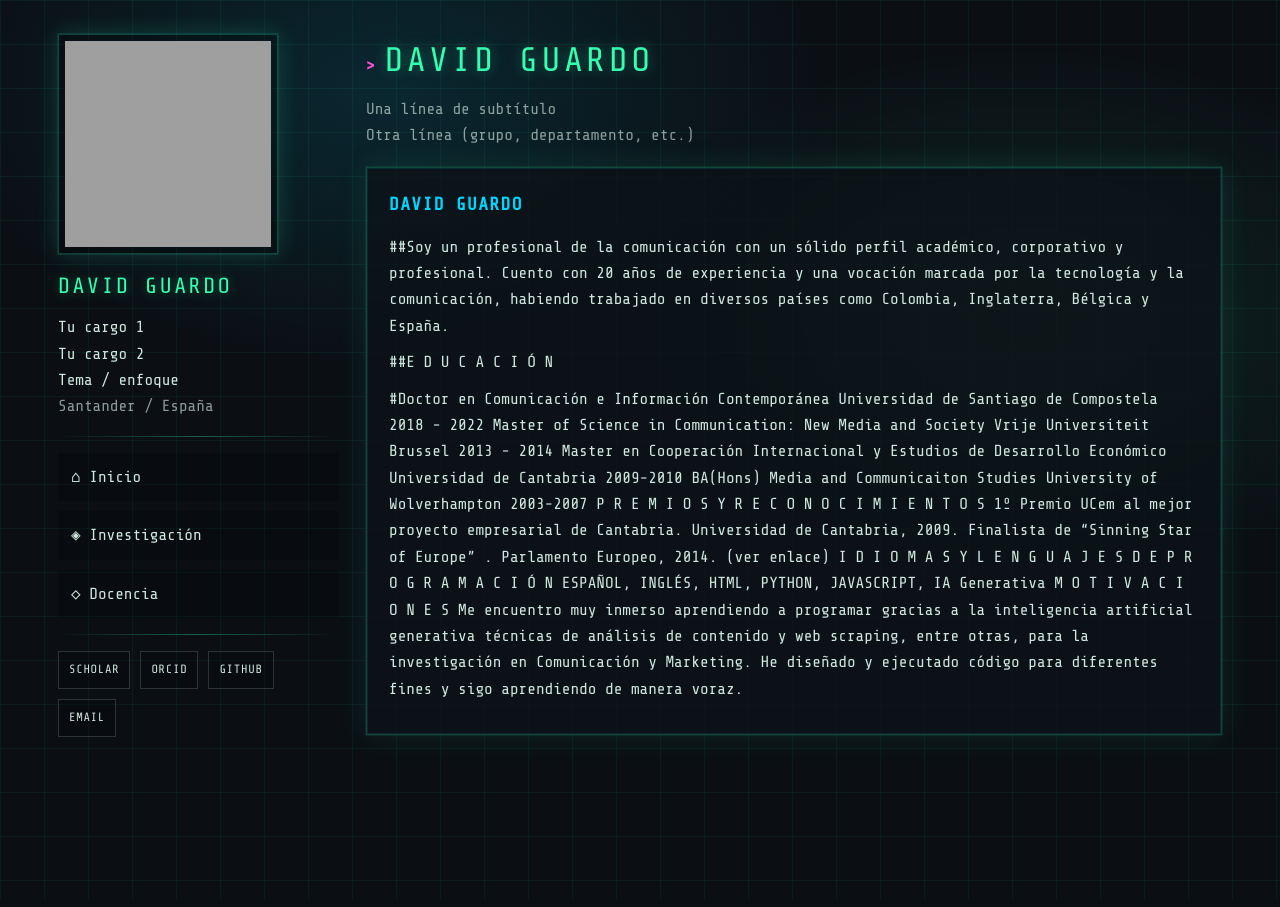
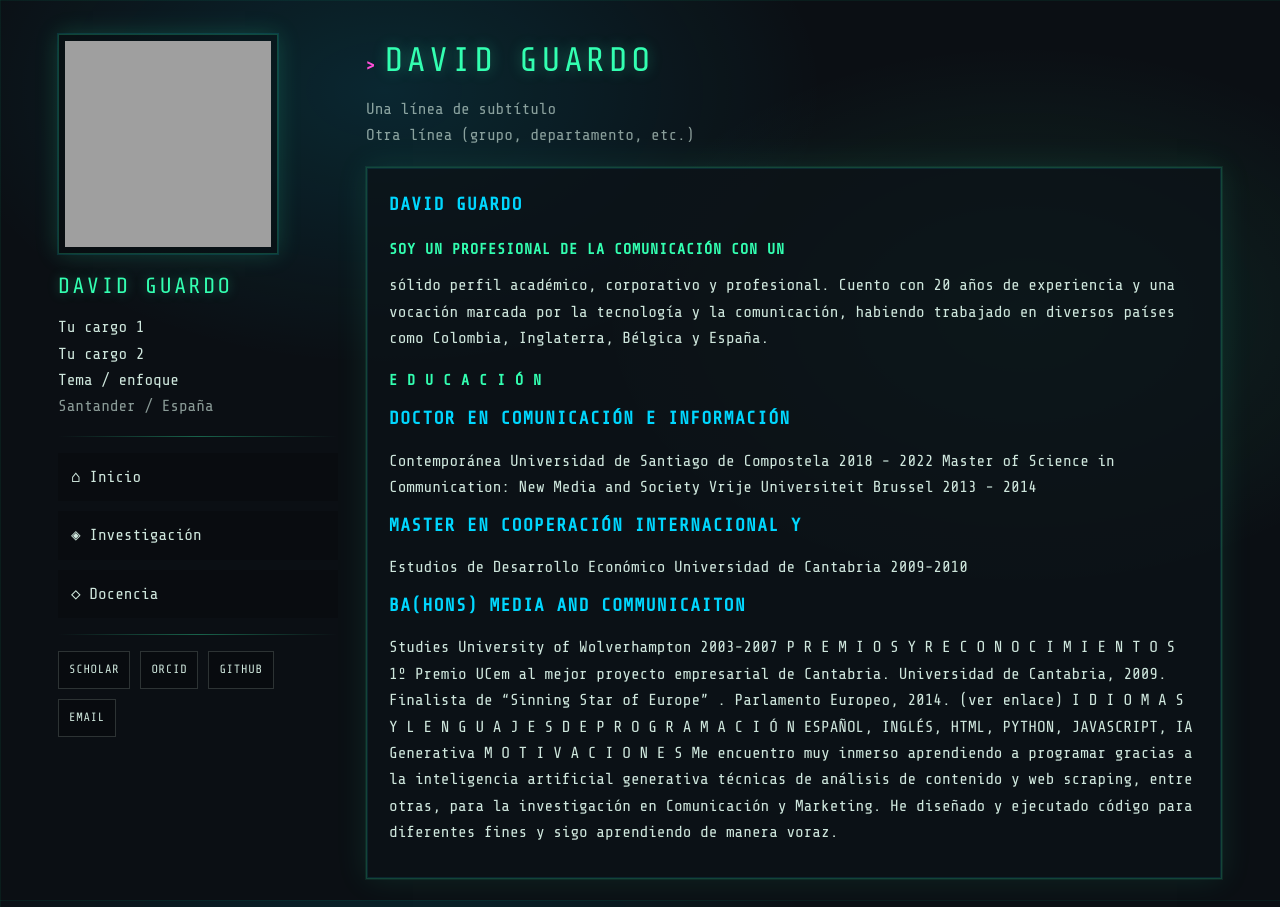
Before and after one commit to guardovich/guardovich.github.io, a Jekyll site: the page built from index.md, in a window 1280 px wide. Built offline with Jekyll 4.4.1, drawn with Linux system fonts in a browser that asks for light colours; grey boxes are pictures that could not be loaded.

```diff
--- a/index.md
+++ b/index.md
@@ -5,16 +5,16 @@ title: Inicio
 
 # David Guardo
 
-##Soy un profesional de la comunicación con un
+## Soy un profesional de la comunicación con un
 sólido perfil académico, corporativo y profesional.
 Cuento con 20 años de experiencia y una vocación
 marcada por la tecnología y la comunicación,
 habiendo trabajado en diversos países como
 Colombia, Inglaterra, Bélgica y España.
 
-##E D U C A C I Ó N
+## E D U C A C I Ó N
 
-#Doctor en Comunicación e Información
+# Doctor en Comunicación e Información
 Contemporánea
 Universidad de Santiago de
 Compostela
@@ -23,11 +23,11 @@ Master of Science in Communication: New
 Media and Society
 Vrije Universiteit Brussel
 2013 - 2014
-Master en Cooperación Internacional y
+# Master en Cooperación Internacional y
 Estudios de Desarrollo Económico
 Universidad de Cantabria
 2009-2010
-BA(Hons) Media and Communicaiton
+# BA(Hons) Media and Communicaiton
 Studies
 University of Wolverhampton
 2003-2007
```
